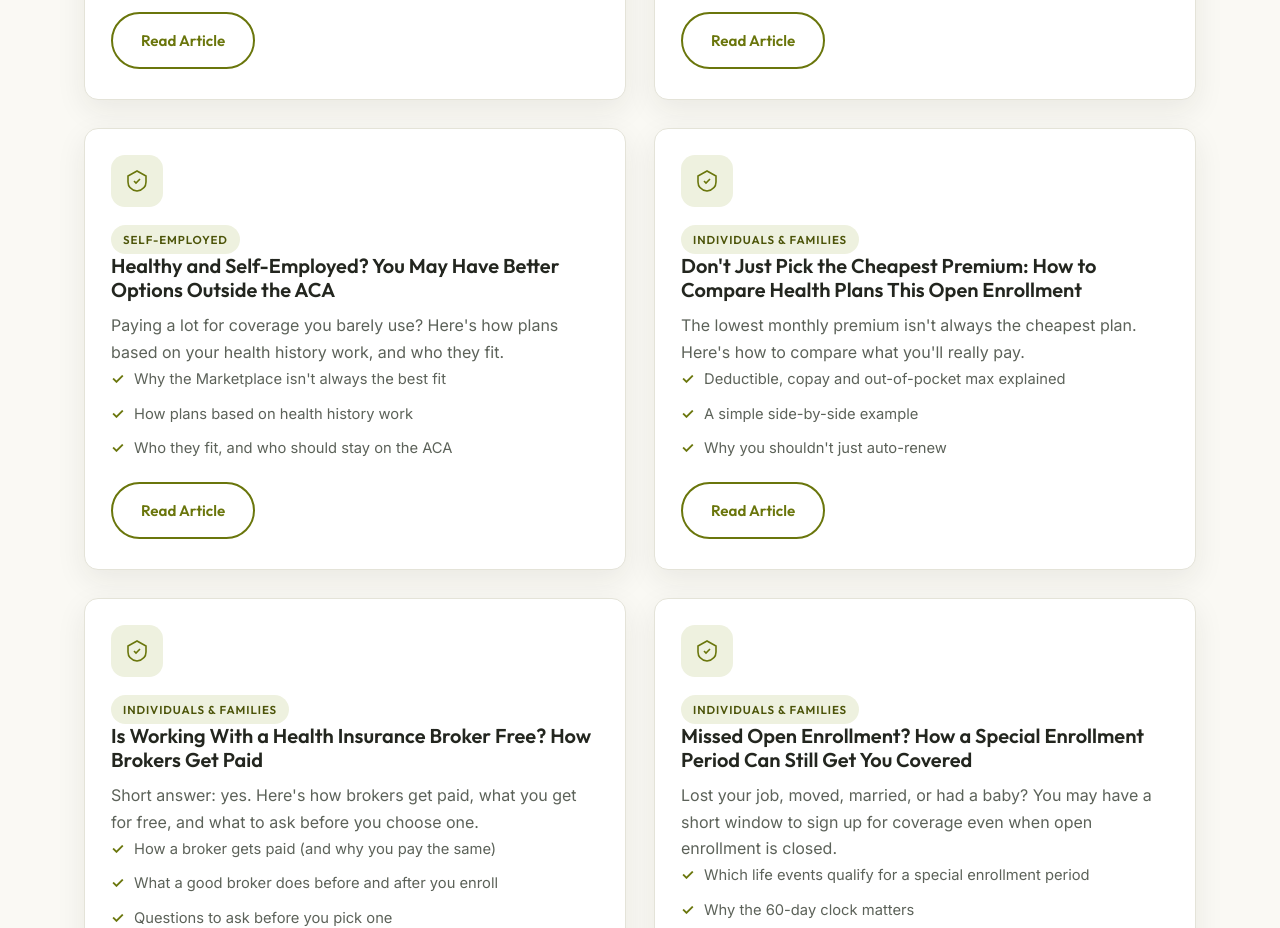
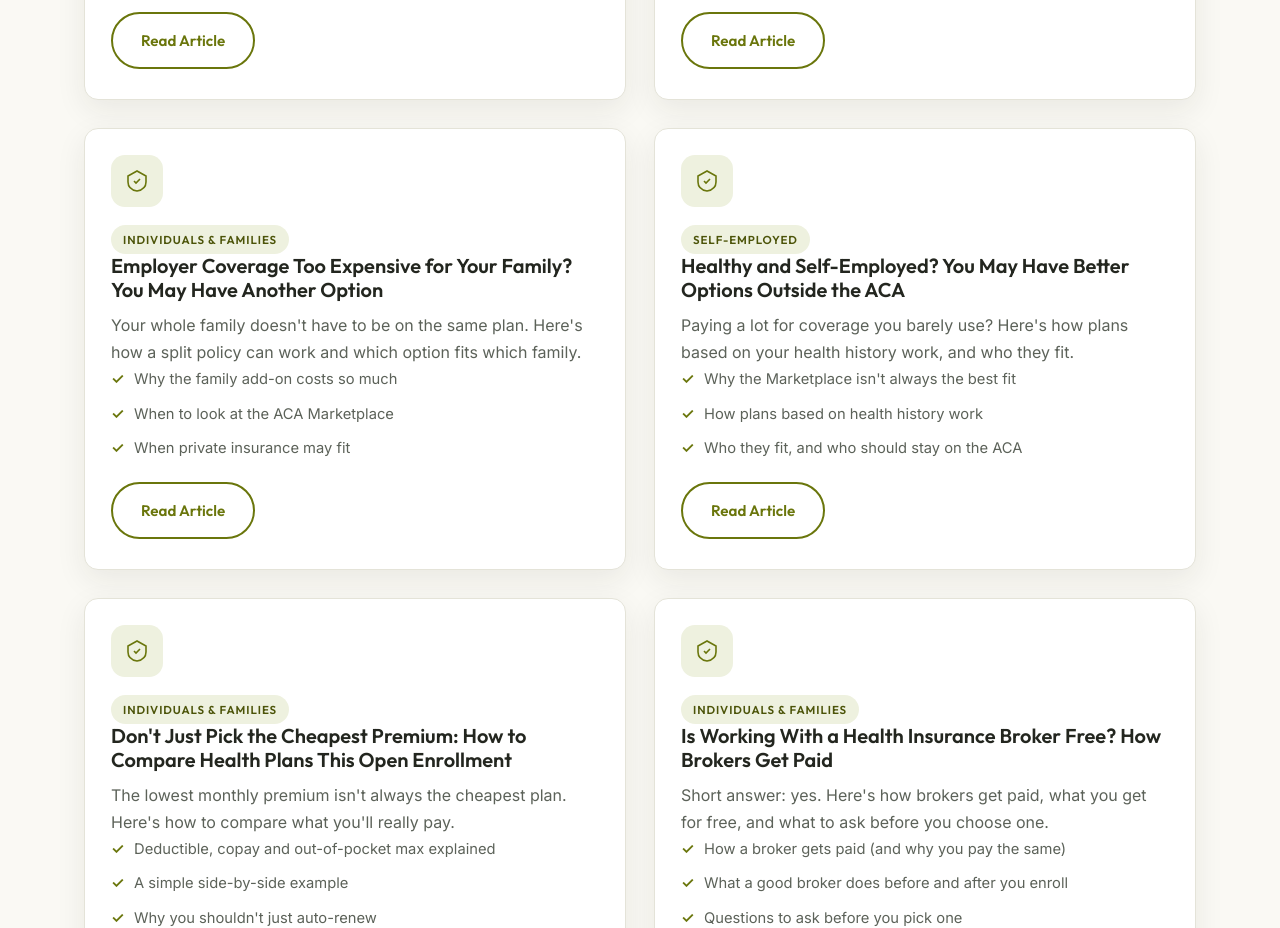
Before and after one commit to gabriellef521/health-secure-solution-site, a plain HTML site: page blog.html in a window 1280 px wide. Shown: the part 1140-2068 px from the top of the page. Drawn offline with Linux system fonts and the light colour scheme.

Commit message:
Add files via upload

```diff
--- a/blog.html
+++ b/blog.html
@@ -155,6 +155,23 @@
               <li>What to do if the calls have already started</li>
             </ul>
             <a href="health-insurance-spam-calls.html" class="btn btn--outline">Read Article</a>
+          </div>
+        </div>
+
+        <div class="card">
+          <div class="card__body">
+            <div class="card__icon">
+              <svg width="24" height="24" viewBox="0 0 24 24" fill="none" stroke="currentColor" stroke-width="1.6"><path d="M12 2 3 7v6c0 5 3.5 8 9 9 5.5-1 9-4 9-9V7l-9-5Z"/><path d="M9 12l2 2 4-4"/></svg>
+            </div>
+            <span class="blog-card__tag">Individuals &amp; Families</span>
+            <h3>Employer Coverage Too Expensive for Your Family? You May Have Another Option</h3>
+            <p>Your whole family doesn't have to be on the same plan. Here's how a split policy can work and which option fits which family.</p>
+            <ul class="check-list">
+              <li>Why the family add-on costs so much</li>
+              <li>When to look at the ACA Marketplace</li>
+              <li>When private insurance may fit</li>
+            </ul>
+            <a href="split-family-coverage-employer-plan-aca.html" class="btn btn--outline">Read Article</a>
           </div>
         </div>
 
```
